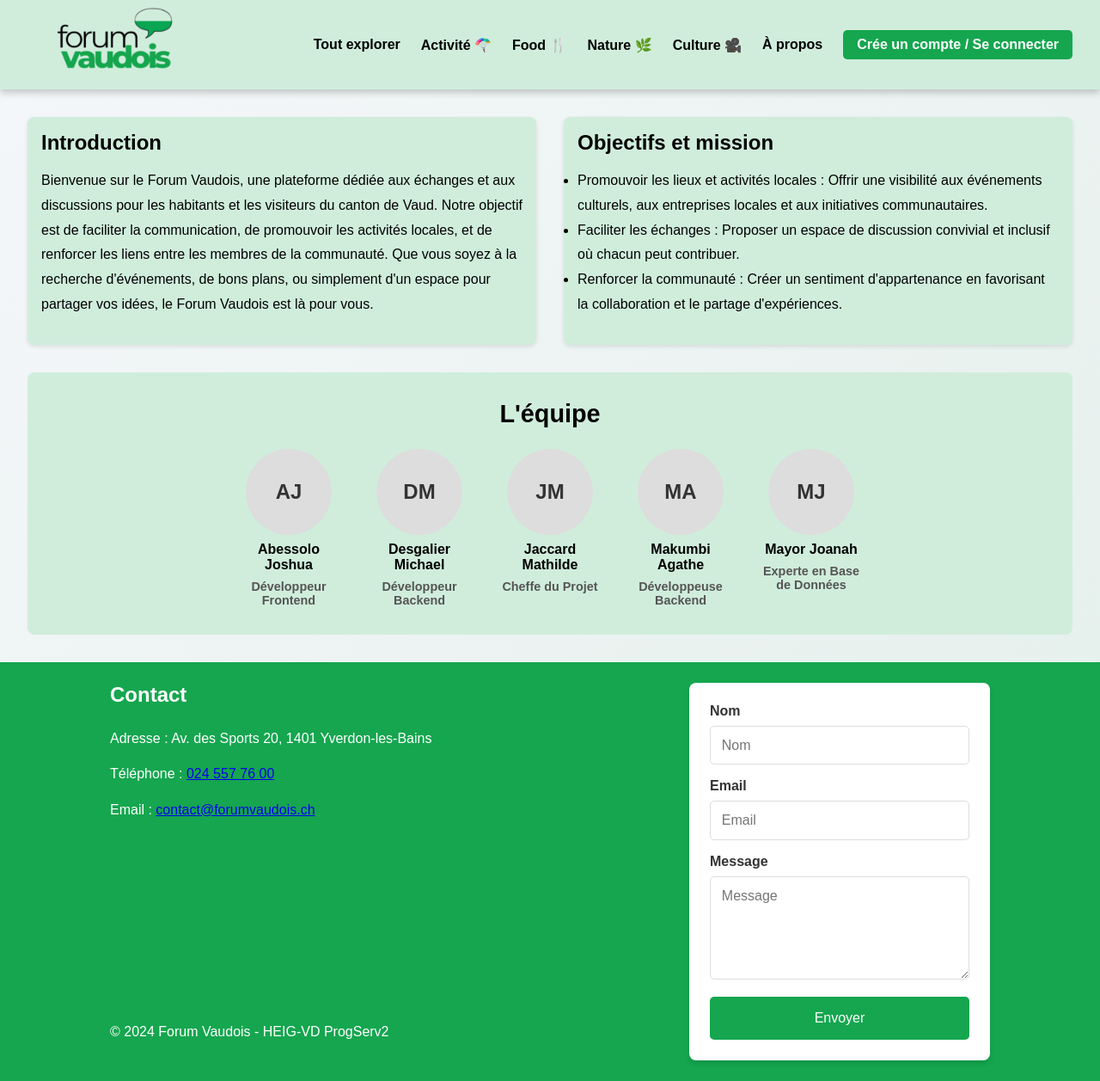
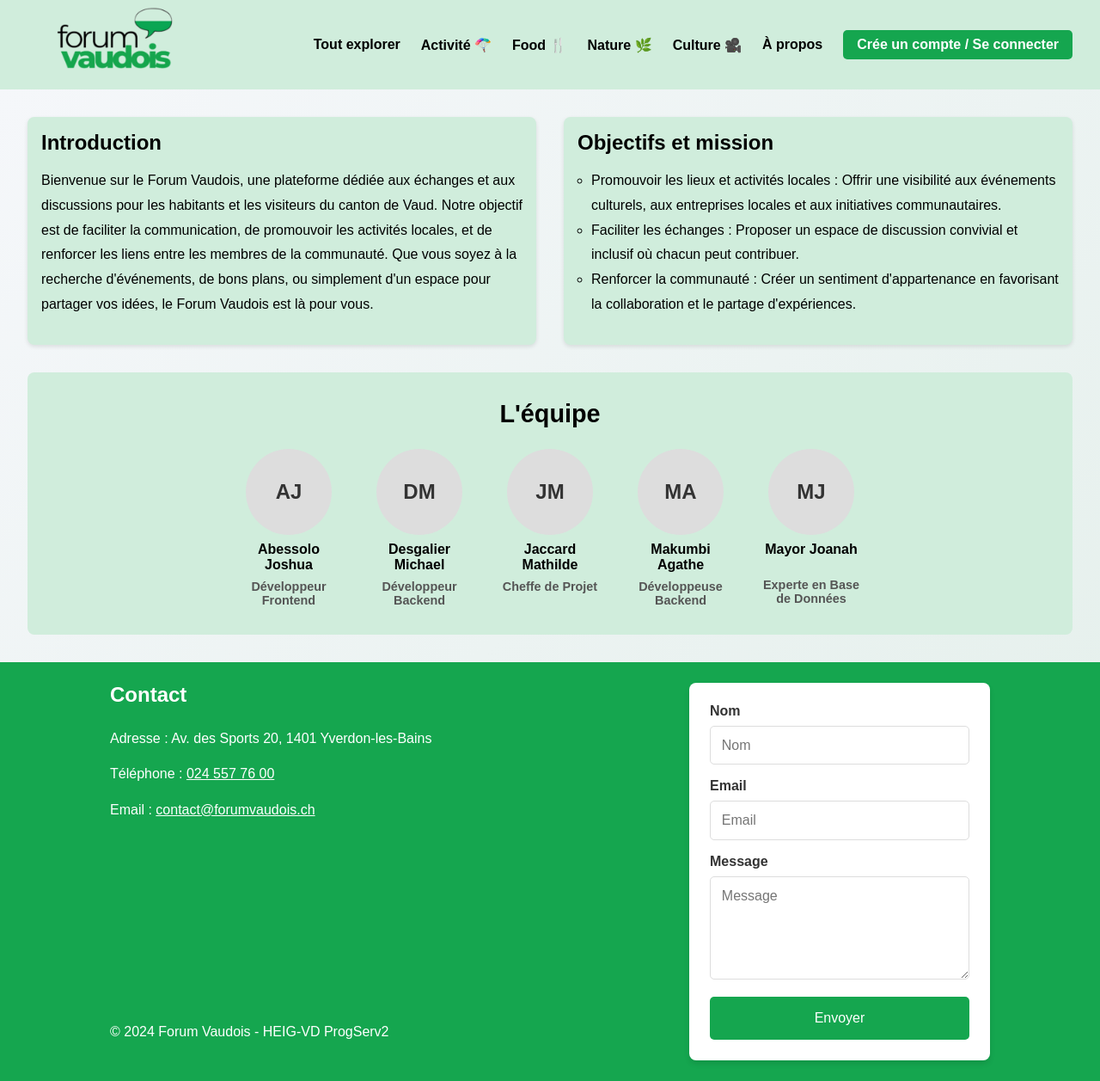
Before and after one commit to AgatheMakumbi/forumVaudois, a PHP site: page /ForumVaudois/pages/about.php in a window 1280 px wide. Shown: the whole page at 86% size. Run offline with PHP 8.4, Linux system fonts and the light colour scheme.

Commit message:
modification du header, des styles ainsi que la class wrapper

```diff
--- a/assets/css/style.css
+++ b/assets/css/style.css
@@ -5,34 +5,37 @@
     margin: 0;
     padding: 0;
     box-sizing: border-box;
-    font-family: 'Arial', sans-serif;
+    font-family: "Arial", sans-serif;
 }
 
+html,
 body {
-    background: linear-gradient(135deg, #F5F7FA 0%, #E3EFEA 100%);
-    min-height: 100vh;
+    height: 100%;
+}
+
+.wrapper {
     display: flex;
     flex-direction: column;
-    margin: 0;
-    padding: 0;
+    background: linear-gradient(135deg, #f5f7fa 0%, #e3efea 100%);
+    min-height: 100vh;
 }
 
 /* ==========================
    HEADER ET NAVIGATION
 ========================== */
 .header {
-    background-color: #D0EDDC;
+    background-color: #d0eddc;
     display: flex;
     justify-content: space-between;
     align-items: center;
     padding: 0rem 2rem;
     box-shadow: 0px 4px 8px rgba(0, 0, 0, 0.2);
 }
+
 .logo-img {
     height: 100px; /* Réduisez la taille du logo */
     width: auto; /* Conservez les proportions */
 }
-
 
 .nav-buttons {
     display: flex;
@@ -146,6 +150,7 @@ body {
 ========================== */
 .main-content-about {
     margin: 2rem;
+    flex: 1;
 }
 .introduction {
     display: flex;
@@ -178,8 +183,13 @@ body {
     margin-bottom: 1rem;
 }
 
+.introduction .objectives ul {
+    list-style-type: circle;
+    padding-left: 1rem;
+}
+
 .team {
-    background-color: #D0EDDC;
+    background-color: #d0eddc;
     padding: 2rem;
     border-radius: 8px;
     text-align: center;
@@ -198,7 +208,8 @@ body {
 }
 
 .member {
-    flex: 1;
+    display: flex;
+    flex-direction: column;
     max-width: 120px;
     text-align: center;
 }
@@ -221,6 +232,7 @@ body {
     margin: 0.5rem 0 0;
     font-size: 1rem;
     font-weight: bold;
+    flex: 1;
 }
 
 .member .role {
@@ -848,14 +862,10 @@ body {
    FOOTER
 ========================== */
 .footer-content {
-    background-color: #15A64F;
+    background-color: #15a64f;
     color: white;
     padding: 1.5rem 10%;
     display: flex;
-    justify-content: space-between;
-    align-items: flex-start;
-    gap: 2rem;
-    margin: 0 auto;
 }
 
 .footer-content .company {
@@ -874,6 +884,16 @@ body {
     font-weight: bold;
     color: #ffffff;
     margin-bottom: 1.5rem;
+}
+
+.footer-content .company a {
+    /* text-decoration: none; */
+    color: #ffffff;
+    transition: 0.1s ease-in-out;
+}
+
+.footer-content .company a:hover {
+    color: #004a75;
 }
 
 .contact-form {
--- a/pages/about.php
+++ b/pages/about.php
@@ -12,18 +12,33 @@
     <?php session_start();
     include '../components/header.php';
     ?>
+
+    <div class="wrapper">
         <main class="main-content-about">
             <section class="introduction">
                 <div class="content">
                     <h2>Introduction</h2>
-            <p>Bienvenue sur le Forum Vaudois, une plateforme dédiée aux échanges et aux discussions pour les habitants et les visiteurs du canton de Vaud. Notre objectif est de faciliter la communication, de promouvoir les activités locales, et de renforcer les liens entre les membres de la communauté. Que vous soyez à la recherche d'événements, de bons plans, ou simplement d'un espace pour partager vos idées, le Forum Vaudois est là pour vous.</p>
+                    <p>Bienvenue sur le Forum Vaudois, une plateforme dédiée aux échanges et aux discussions pour les
+                        habitants et les visiteurs du canton de Vaud. Notre objectif est de faciliter la communication,
+                        de
+                        promouvoir les activités locales, et de renforcer les liens entre les membres de la communauté.
+                        Que
+                        vous soyez à la recherche d'événements, de bons plans, ou simplement d'un espace pour partager
+                        vos
+                        idées, le Forum Vaudois est là pour vous.</p>
                 </div>
                 <div class="objectives">
                     <h2>Objectifs et mission</h2>
                     <ul>
-                <li>Promouvoir les lieux et activités locales : Offrir une visibilité aux événements culturels, aux entreprises locales et aux initiatives communautaires.</li>
-                <li>Faciliter les échanges : Proposer un espace de discussion convivial et inclusif où chacun peut contribuer.</li>
-                <li>Renforcer la communauté : Créer un sentiment d'appartenance en favorisant la collaboration et le partage d'expériences.</li>
+                        <li>Promouvoir les lieux et activités locales : Offrir une visibilité aux événements culturels,
+                            aux
+                            entreprises locales et aux initiatives communautaires.</li>
+                        <li>Faciliter les échanges : Proposer un espace de discussion convivial et inclusif où chacun
+                            peut
+                            contribuer.</li>
+                        <li>Renforcer la communauté : Créer un sentiment d'appartenance en favorisant la collaboration
+                            et le
+                            partage d'expériences.</li>
                     </ul>
                 </div>
             </section>
@@ -34,34 +49,36 @@
                 <div class="team-members">
                     <div class="member">
                         <div class="icon">AJ</div>
-                <p>Abessolo Joshua</p>
+                        <p class="name">Abessolo Joshua</p>
                         <p class="role">Développeur Frontend</p>
                     </div>
                     <div class="member">
                         <div class="icon">DM</div>
-                <p>Desgalier Michael</p>
+                        <p class="name">Desgalier Michael</p>
                         <p class="role">Développeur Backend</p>
                     </div>
                     <div class="member">
                         <div class="icon">JM</div>
-                <p>Jaccard Mathilde</p>
-                <p class="role">Cheffe du Projet</p>
+                        <p class="name">Jaccard Mathilde</p>
+                        <p class="role">Cheffe de Projet</p>
                     </div>
                     <div class="member">
                         <div class="icon">MA</div>
-                <p>Makumbi Agathe</p>
+                        <p class="name">Makumbi Agathe</p>
                         <p class="role">Développeuse Backend</p>
                     </div>
                     <div class="member">
                         <div class="icon">MJ</div>
-                <p>Mayor Joanah</p>
+                        <p class="name">Mayor Joanah</p>
                         <p class="role">Experte en Base de Données</p>
                     </div>
                 </div>
             </section>
         </main>
+
         <!-- Footer Inclusion -->
         <?php include '../components/footer.php'; ?>
+    </div>
 </body>
 
 </html>
```
Also changed, not shown: other parts of assets/css/style.css (+31 -28 lines), index.php (+7 -7 lines), pages/news.php (+6 -8 lines). Lines whose indentation alone changed are shown as unchanged.
